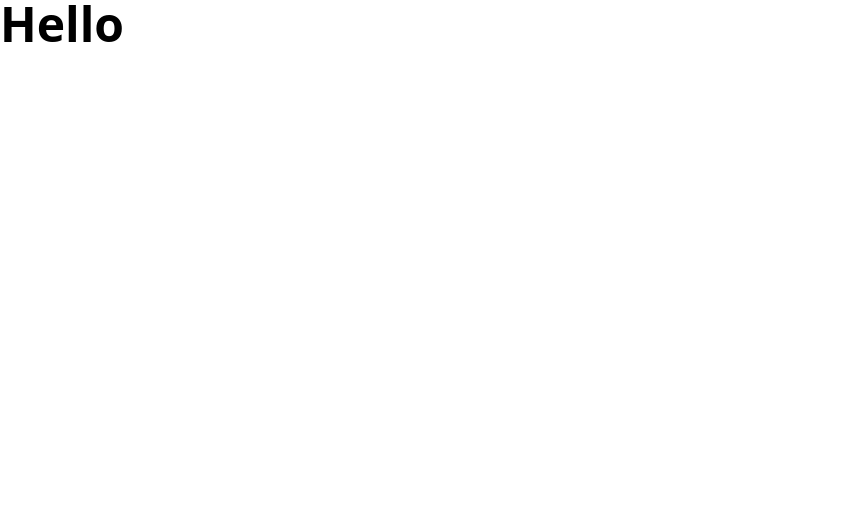
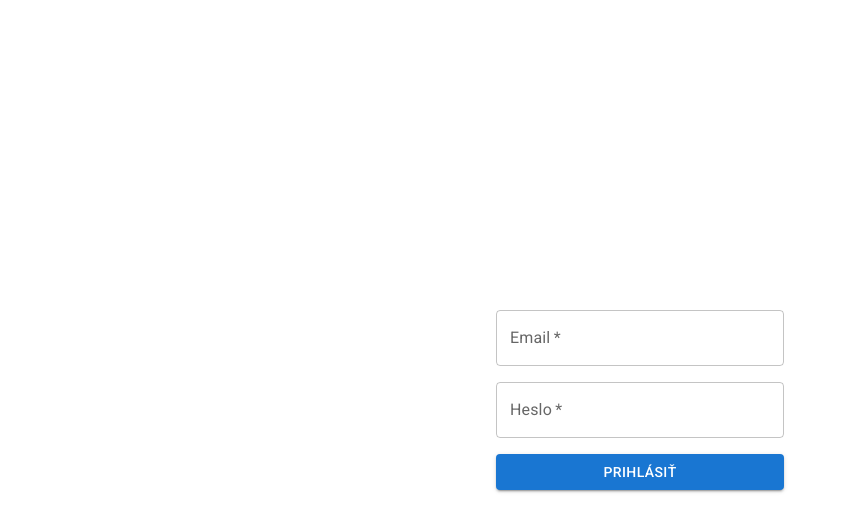
Before and after one commit to marc3lsk/TB-login, a React (Vite) app: page / in a window 1280 px wide. Shown: the top 532 px of the page, without its empty margins (0-844 px from the left). Built offline with nearby package versions, Linux system fonts and the light colour scheme.

Commit message:
nástrel loginu s validáciami

```diff
--- a/package.json
+++ b/package.json
@@ -13,6 +13,7 @@
   "dependencies": {
     "@emotion/react": "^11.11.3",
     "@emotion/styled": "^11.11.0",
+    "@fontsource/roboto": "^5.0.8",
     "@mui/material": "^5.15.6",
     "axios": "^1.6.5",
     "react": "^18.2.0",
--- a/src/App.tsx
+++ b/src/App.tsx
@@ -1,3 +1,76 @@
+import { useForm, Controller, SubmitHandler } from "react-hook-form";
+import { TextField, Button } from "@mui/material";
+
+interface IFormInputs {
+  email: string;
+  password: string;
+}
+
 export default function App() {
-  return <h1 className="font-bold text-5xl">Hello</h1>;
+  const { handleSubmit, control, formState } = useForm<IFormInputs>({
+    defaultValues: {
+      email: "",
+      password: "",
+    },
+  });
+  const onSubmit: SubmitHandler<IFormInputs> = (data) =>
+    console.info({ ...data });
+
+  return (
+    <div className="max-w-xs mx-auto p-4 min-h-screen justify-center flex flex-col">
+      <form
+        onSubmit={handleSubmit(onSubmit)}
+        noValidate
+        className="flex flex-col gap-4"
+      >
+        <div>
+          <Controller
+            name="email"
+            control={control}
+            rules={{ required: true }}
+            render={({ field }) => (
+              <TextField
+                {...field}
+                type="email"
+                label="Email"
+                required
+                error={!!formState.errors.email}
+                className="w-full"
+              />
+            )}
+          />
+          {formState.errors.email?.type === "required" && (
+            <p role="alert" className="text-red-500">
+              Povinný údaj
+            </p>
+          )}
+        </div>
+        <div>
+          <Controller
+            name="password"
+            control={control}
+            rules={{ required: true }}
+            render={({ field }) => (
+              <TextField
+                {...field}
+                type="password"
+                label="Heslo"
+                required
+                error={!!formState.errors.password}
+                className="w-full"
+              />
+            )}
+          />
+          {formState.errors.password?.type === "required" && (
+            <p role="alert" className="text-red-500">
+              Povinný údaj
+            </p>
+          )}
+        </div>
+        <Button type="submit" variant="contained">
+          Prihlásiť
+        </Button>
+      </form>
+    </div>
+  );
 }
--- a/src/main.tsx
+++ b/src/main.tsx
@@ -2,6 +2,10 @@ import React from "react";
 import ReactDOM from "react-dom/client";
 import App from "./App.tsx";
 import "./index.css";
+import "@fontsource/roboto/300.css";
+import "@fontsource/roboto/400.css";
+import "@fontsource/roboto/500.css";
+import "@fontsource/roboto/700.css";
 
 ReactDOM.createRoot(document.getElementById("root")!).render(
   <React.StrictMode>
```
Also changed, not shown: 1 other file (tests, documents, lock files or other folders).
